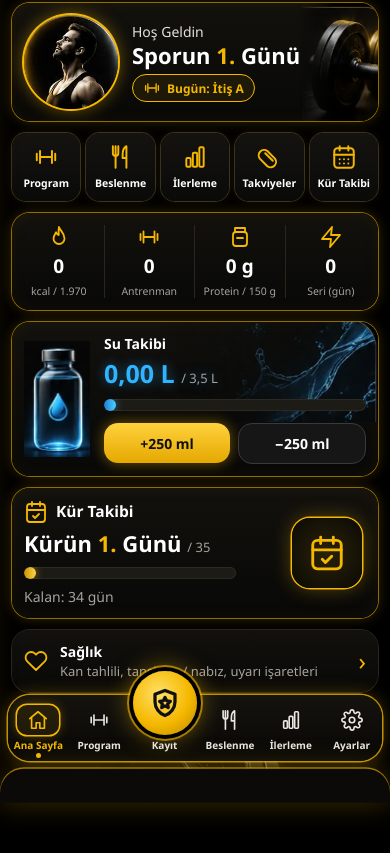
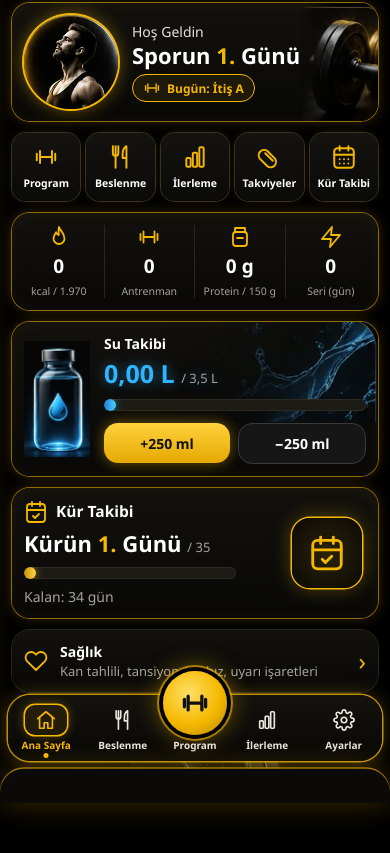
Before and after one commit to hakan35trt-collab/fitness-hocasi, a plain HTML site: page index.html in a window 390 px wide. Shown: the part 77-930 px from the top of the page. Drawn offline with Linux system fonts and the light colour scheme.

Commit message:
v2.0.1: orta Program butonu tam ortalı, Kayıt menüye alındı
Alt bardaki yüzen buton artık Program (dambıl simgesi); Kayıt hamburger menüde. Orta daire left:50% + translateX(-50%) ile ekranın tam ortasında, iki yanda eşit boşluklu ikişer öğe.

```diff
--- a/css/style.css
+++ b/css/style.css
@@ -69,16 +69,17 @@ main{padding:0 12px 20px;max-width:560px;margin:0 auto}
 .kur .ic{position:absolute;right:16px;top:50%;transform:translateY(-50%);width:84px;height:84px;border-radius:22px;display:grid;place-items:center;box-shadow:0 0 0 1.5px var(--gold),0 0 20px rgba(245,184,0,.35);background:radial-gradient(circle,#2a2208,#0a0905)}
 .kur .ic svg.i{width:46px;height:46px}
 .bgdb{width:100%;display:block;opacity:.75;margin-top:-6px;border-radius:12px;-webkit-mask-image:linear-gradient(180deg,#000 50%,transparent);mask-image:linear-gradient(180deg,#000 50%,transparent)}
-/* nav */
-nav.bb{position:fixed;left:8px;right:8px;bottom:calc(6px + var(--sb));z-index:40;height:80px;border-radius:26px;background:linear-gradient(180deg,#15130e,#070706);box-shadow:0 0 0 1.5px rgba(245,184,0,.75),0 0 18px rgba(245,184,0,.3);display:flex;align-items:center;max-width:544px;margin:0 auto}
-nav.bb button{flex:1;background:none;border:0;color:#e9e6df;font-size:11.5px;font-weight:600;display:flex;flex-direction:column;align-items:center;justify-content:center;gap:5px;height:100%;cursor:pointer;position:relative;padding:0}
+/* nav: 2 + ortalanmış Program + 2; orta daire sol:50% + translateX(-50%) */
+nav.bb{--fab:76px;--slot:80px;position:fixed;left:8px;right:8px;bottom:calc(6px + var(--sb));z-index:40;height:80px;border-radius:26px;background:linear-gradient(180deg,#15130e,#070706);box-shadow:0 0 0 1.5px rgba(245,184,0,.75),0 0 18px rgba(245,184,0,.3);display:grid;grid-template-columns:1fr 1fr var(--slot) 1fr 1fr;align-items:center;max-width:544px;margin:0 auto}
+nav.bb button{background:none;border:0;color:#e9e6df;font-size:11.5px;font-weight:600;display:flex;flex-direction:column;align-items:center;justify-content:center;gap:5px;height:100%;cursor:pointer;position:relative;padding:0;min-width:0}
+nav.bb > button:nth-of-type(1){grid-column:1}nav.bb > button:nth-of-type(2){grid-column:2}nav.bb > button:nth-of-type(4){grid-column:4}nav.bb > button:nth-of-type(5){grid-column:5}
 nav.bb button svg.i{width:26px;height:26px;stroke:#e9e6df}
 nav.bb button .w{display:grid;place-items:center;width:52px;height:34px;border-radius:12px}
 nav.bb button.on{color:var(--gold)}nav.bb button.on svg.i{stroke:var(--gold)}
 nav.bb button.on .w{box-shadow:0 0 0 1.5px var(--gold),0 0 12px rgba(245,184,0,.4);background:rgba(245,184,0,.08)}
-nav.bb button.on::after{content:"";position:absolute;bottom:6px;width:6px;height:6px;border-radius:50%;background:var(--gold)}
-nav.bb .ctr{flex:1.15}
-nav.bb .ctr .fab{width:76px;height:76px;margin-top:-44px;border-radius:50%;background:radial-gradient(circle at 40% 35%,#ffe066,#f5b800 55%,#b98500);box-shadow:0 0 0 4px #000,0 0 0 6px rgba(245,184,0,.6),0 0 26px rgba(245,184,0,.65);display:grid;place-items:center}
+nav.bb button.on::after{content:"";position:absolute;bottom:6px;left:50%;transform:translateX(-50%);width:6px;height:6px;border-radius:50%;background:var(--gold)}
+nav.bb .ctr{position:absolute;left:50%;transform:translateX(-50%);width:var(--slot);z-index:1}
+nav.bb .ctr .fab{width:var(--fab);height:var(--fab);margin-top:-44px;border-radius:50%;background:radial-gradient(circle at 40% 35%,#ffe066,#f5b800 55%,#b98500);box-shadow:0 0 0 4px #000,0 0 0 6px rgba(245,184,0,.6),0 0 26px rgba(245,184,0,.65);display:grid;place-items:center;flex:none}
 nav.bb .ctr .fab svg.i{stroke:#111;width:36px;height:36px;stroke-width:2.6}
 nav.bb .ctr.on::after{display:none}
 /* tabs */
@@ -240,11 +241,11 @@ body{padding-bottom:calc(90px + var(--sb))}
 .water{min-height:120px}.water .bt{width:66px}.water .v{font-size:25px}.water .v small{font-size:13px}
 .water .btn{min-height:40px;font-size:14px}
 .kur .big{font-size:22px}.kur .big small{font-size:13px}.kur .ic{width:70px;height:70px;border-radius:18px}.kur .ic svg.i{width:38px;height:38px}
-nav.bb{height:66px;border-radius:22px}
+nav.bb{--fab:64px;--slot:68px;height:66px;border-radius:22px}
 nav.bb button{font-size:10px;gap:3px;white-space:nowrap}
 nav.bb button .w{width:42px;height:30px;border-radius:10px}nav.bb button svg.i{width:22px;height:22px}
 nav.bb button.on::after{bottom:3px;width:5px;height:5px}
-nav.bb .ctr .fab{width:64px;height:64px;margin-top:-34px}nav.bb .ctr .fab svg.i{width:30px;height:30px}
+nav.bb .ctr .fab{margin-top:-34px}nav.bb .ctr .fab svg.i{width:30px;height:30px}
 #toast{bottom:calc(88px + var(--sb))}
 .tabs{gap:6px}.tabs button{flex:1 1 auto;min-height:40px;font-size:12px;padding:0 8px;gap:5px;border-radius:12px}.tabs button svg.i{width:16px;height:16px}
 .phero{min-height:136px;padding:12px}.phero h2{font-size:21px}.phero h2 svg.i{width:28px;height:28px}.phero .s{font-size:11.5px;margin:3px 0 10px}
--- a/index.html
+++ b/index.html
@@ -15,7 +15,7 @@
 <link rel="icon" href="./favicon.ico" sizes="any">
 <link rel="icon" type="image/png" sizes="32x32" href="./favicon-32.png">
 <link rel="apple-touch-icon" sizes="180x180" href="./apple-touch-icon.png">
-<link rel="stylesheet" href="./css/style.css?v=2.0.0">
+<link rel="stylesheet" href="./css/style.css?v=2.0.1">
 </head>
 <body>
 <div id="splash"><img src="./img/logo.webp" alt="Fitness Hocası"></div>
@@ -27,6 +27,6 @@
 <section class="sheet" id="sheet"></section>
 <div id="viewer"><button class="btn gold sm" id="vClose">✕ Kapat</button><img id="vImg" alt=""></div>
 <div id="toast"></div>
-<script src="./js/app.js?v=2.0.0"></script>
+<script src="./js/app.js?v=2.0.1"></script>
 </body>
 </html>
--- a/js/app.js
+++ b/js/app.js
@@ -280,9 +280,9 @@ function header() {
 function nav() {
   const cur = sub ? (sub === 'kur' || sub === 'health' || sub === 'supp' ? 'home' : sub === 'profile' ? 'settings' : tab) : tab;
   const it = (t, i, l) => `<button data-t="${t}" class="${cur === t ? 'on' : ''}"><span class="w">${ic(i)}</span>${l}</button>`;
-  return it('home', 'home', 'Ana Sayfa') + it('program', 'db', 'Program') +
-    `<button class="ctr" data-act="kayit" aria-label="Kayıt"><span class="fab">${ic(tab === 'home' && !sub ? 'shield' : 'plus')}</span>Kayıt</button>` +
-    it('food', 'food', 'Beslenme') + it('progress', 'bars', 'İlerleme') + it('settings', 'gear', 'Ayarlar');
+  return it('home', 'home', 'Ana Sayfa') + it('food', 'food', 'Beslenme') +
+    `<button class="ctr${cur === 'program' ? ' on' : ''}" data-t="program" aria-label="Program"><span class="fab">${ic('db')}</span>Program</button>` +
+    it('progress', 'bars', 'İlerleme') + it('settings', 'gear', 'Ayarlar');
 }
 function reminders() {
   const t = today(), p = planFor(t), k = kur(), out = [];
@@ -573,7 +573,7 @@ V.settings = () => {
 
 /* ----- Sayfalar dışı: çekmece, alt sayfa ----- */
 function openDrawer() {
-  $('#drawer').innerHTML = `<img src="${img('logo')}" alt="">` + [['home', 'home', 'Ana Sayfa'], ['program', 'db', 'Program'], ['food', 'food', 'Beslenme'], ['progress', 'bars', 'İlerleme'], ['s:supp', 'pill', 'Takviyeler'], ['s:kur', 'kur', 'Kür Takibi'], ['s:health', 'heart', 'Sağlık'], ['settings', 'gear', 'Ayarlar']]
+  $('#drawer').innerHTML = `<img src="${img('logo')}" alt="">` + [['home', 'home', 'Ana Sayfa'], ['program', 'db', 'Program'], ['kayit', 'plus', 'Kayıt'], ['food', 'food', 'Beslenme'], ['progress', 'bars', 'İlerleme'], ['s:supp', 'pill', 'Takviyeler'], ['s:kur', 'kur', 'Kür Takibi'], ['s:health', 'heart', 'Sağlık'], ['settings', 'gear', 'Ayarlar']]
     .map(x => `<button data-dr="${x[0]}">${ic(x[1])}${x[2]}</button>`).join('');
   $('#drawer').classList.add('on'); $('#scrim').classList.add('on');
 }
@@ -611,8 +611,8 @@ function go(t) { tab = t; sub = null; openEx = null; closeAll(); render(); windo
 function goSub(s) { sub = s; closeAll(); render(); window.scrollTo(0, 0); }
 $('#vClose').onclick = () => $('#viewer').classList.remove('on');
 $('#scrim').onclick = closeAll;
-$('#nav').addEventListener('click', e => { const b = e.target.closest('button'); if (!b) return; if (b.dataset.act === 'kayit') return kayitSheet(); go(b.dataset.t); });
-$('#drawer').addEventListener('click', e => { const b = e.target.closest('[data-dr]'); if (!b) return; const v = b.dataset.dr; v.startsWith('s:') ? goSub(v.slice(2)) : go(v); });
+$('#nav').addEventListener('click', e => { const b = e.target.closest('button'); if (!b || !b.dataset.t) return; go(b.dataset.t); });
+$('#drawer').addEventListener('click', e => { const b = e.target.closest('[data-dr]'); if (!b) return; const v = b.dataset.dr; if (v === 'kayit') { closeAll(); return kayitSheet(); } v.startsWith('s:') ? goSub(v.slice(2)) : go(v); });
 $('#sheet').addEventListener('click', e => {
   const b = e.target.closest('[data-sh]'); if (!b) return; const a = b.dataset.sh;
   if (a === 'close') return closeAll();
--- a/sw.js
+++ b/sw.js
@@ -1,5 +1,5 @@
 // Sürüm yükseltirken bu değeri VE version.json dosyasını değiştir.
-const VERSION = '2.0.0';
+const VERSION = '2.0.1';
 const CACHE = 'fitness-hocasi-' + VERSION;
 const ASSETS = [
   './',
--- a/version.json
+++ b/version.json
@@ -1 +1 @@
-{"version": "2.0.0"}
+{"version": "2.0.1"}
```
